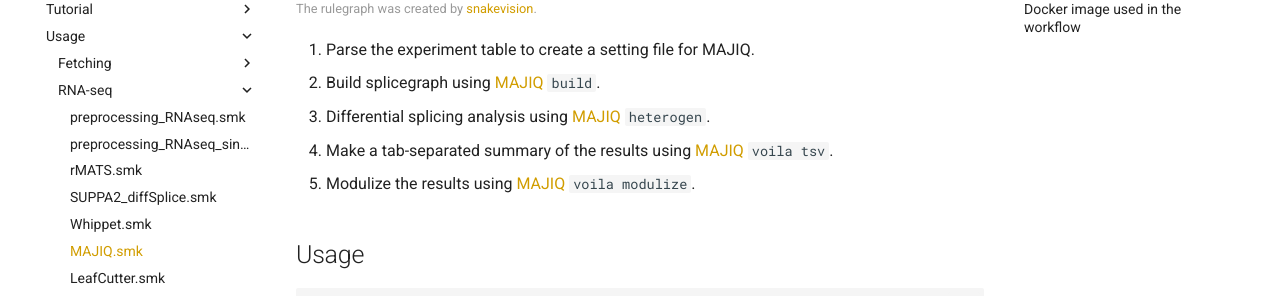
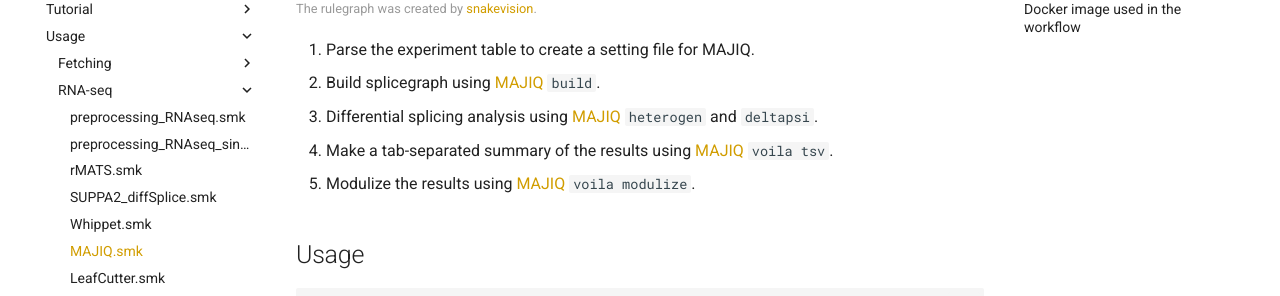
Before and after one commit to NaotoKubota/SnakeNgs, an MkDocs documentation site: the page built from docs/usage/MAJIQ.md, in a window 1280 px wide and 900 px high, scrolled down 462 px. Shown: the part 153-449 px from the top of the window. Built offline with MkDocs 1.6.1 and Material for MkDocs 9.7.7, drawn with Linux system fonts in a browser that asks for light colours; comment, search, counter and statistics services are not loaded.

Commit message:
Update MAJIQ.md to include differential splicing analysis using `heterogen` and `deltapsi`

```diff
--- a/docs/usage/MAJIQ.md
+++ b/docs/usage/MAJIQ.md
@@ -16,7 +16,7 @@ Snakemake workflow for differential RNA splicing analysis using [MAJIQ](https://
 
 1. Parse the experiment table to create a setting file for MAJIQ.
 2. Build splicegraph using [MAJIQ](https://majiq.biociphers.org/) `build`.
-3. Differential splicing analysis using [MAJIQ](https://majiq.biociphers.org/) `heterogen`.
+3. Differential splicing analysis using [MAJIQ](https://majiq.biociphers.org/) `heterogen` and `deltapsi`.
 4. Make a tab-separated summary of the results using [MAJIQ](https://majiq.biociphers.org/) `voila tsv`.
 5. Modulize the results using [MAJIQ](https://majiq.biociphers.org/) `voila modulize`.
 
```
